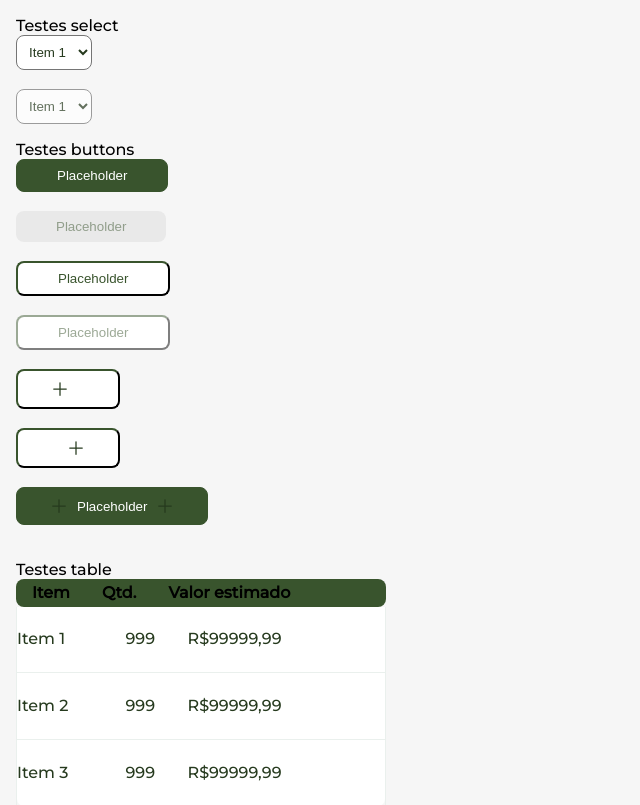
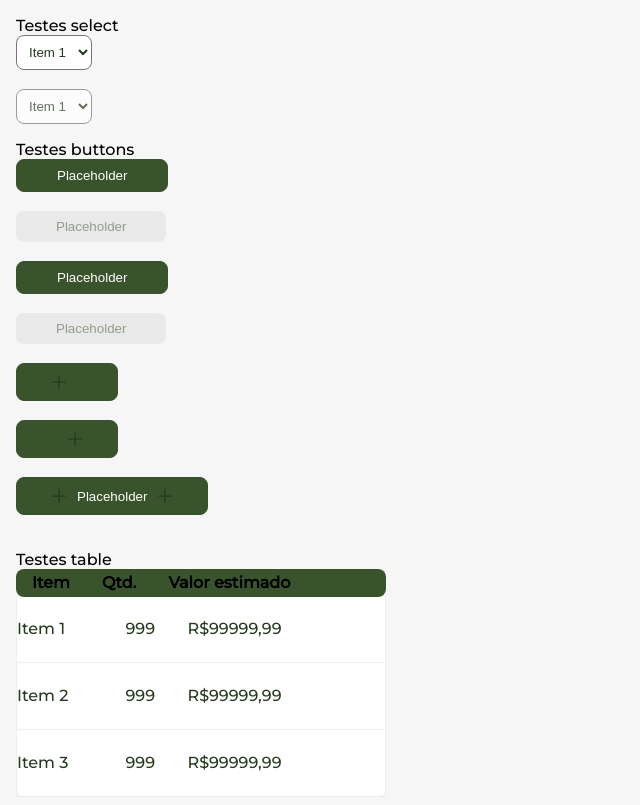
Before and after one commit to DiverIntoDev/-Front-CSR-Fire-Brigades, a Next.js app: page /test_components in a window 1280 px wide. Shown: the top 805 px of the page, without its empty margins (0-640 px from the left). Built offline with nearby package versions, Linux system fonts and the light colour scheme.

Commit message:
FIx post

```diff
--- a/src/app/components/button.js
+++ b/src/app/components/button.js
@@ -1,24 +1,16 @@
-import PropTypes from "prop-types";
 import styles from "./button.module.css";
 import Image from "next/image";
 
-export const ButtonType = {
+export const ButtonStyle = {
   emphasized: styles.emphasized,
   standard: styles.standard
 }
 
-Button.propTypes = {
-  placeholder: PropTypes.string,
-  type: PropTypes.string,
-  disabled: PropTypes.bool,
-  icon: PropTypes.string
-};
-
-export default function Button({placeholder = "", type = ButtonType.emphasized, disabled = false, firstImage = null, secondImage = null, onPress = () => {}}) {
+export default function Button({placeholder = "", style = ButtonStyle.emphasized, disabled = false, firstImage = null, secondImage = null, onPress = () => {}, type = "button"}) {
   const getStyle = () => {
-    let activeStyle = `${styles.button} ${type}`;
+    let activeStyle = `${styles.button} ${style}`;
     if (disabled) {
-      return `${activeStyle} ${type === ButtonType.emphasized ? styles.disabledEmphasized : styles.disabledStandard}`;
+      return `${activeStyle} ${style === ButtonStyle.emphasized ? styles.disabledEmphasized : styles.disabledStandard}`;
     }
     return `${activeStyle}`;
   }
@@ -28,6 +20,7 @@ export default function Button({placeholder = "", type = ButtonType.emphasized,
       className={getStyle()}
       disabled={disabled}
       onClick={(event) => onPress(event)}
+      type={type}
     >
       {firstImage &&
         <Image
--- a/src/app/components/input.js
+++ b/src/app/components/input.js
@@ -7,7 +7,7 @@ import PhoneValidator from "../validators/phoneValidator";
 import TextValidator from "../validators/textValidator";
 import EmailValidator from "../validators/emailValidator";
 
-export default function Input({label, placeholder, height, type = "text", disabled = false}) {
+export default function Input({label, placeholder, height, type = "text", disabled = false, name}) {
   const [hasError, setHasError] = useState(false);
   const [errorMessage, setErrorMessage] = useState("Valor inválido");
   const inputRef = useRef(null);
@@ -55,6 +55,7 @@ export default function Input({label, placeholder, height, type = "text", disabl
           disabled={disabled}
           onChange={(event) => validateInput(event)}
           type={type}
+          name={name}
           style={{height}}
         />
         <br />
--- a/src/app/components/select.js
+++ b/src/app/components/select.js
@@ -1,7 +1,7 @@
 import styles from "./select.module.css"
 import Label from "./label";
 
-export default function Select({label, disabled, placeholder, width, items = [], setSelectedKey = () => {}}) {
+export default function Select({label, disabled, placeholder, width, items = [], name, setSelectedKey = () => {}}) {
   const getStyle = () => {
     if (disabled) {
       return styles.disabled;
@@ -23,6 +23,7 @@ export default function Select({label, disabled, placeholder, width, items = [],
           placeholder={placeholder}
           disabled={disabled}
           onChange={(e) => setSelectedKey(e.target.value)}
+          name={name}
         >
           {items.map((item) => {
             return (
--- a/src/app/test_components/page.js
+++ b/src/app/test_components/page.js
@@ -1,5 +1,5 @@
 import Input from "../components/input";
-import Button, { ButtonType } from "../components/button";
+import Button, { ButtonStyle } from "../components/button";
 import Icons from "../constants/icons";
 import Table from "../components/table";
 import Select from "../components/select";
@@ -27,13 +27,13 @@ function TestComponents() {
         <br/>
         <Button placeholder="Placeholder" disabled={true}/>
         <br/>
-        <Button placeholder="Placeholder" type={ButtonType.standard} disabled={false}/>
+        <Button placeholder="Placeholder" type={ButtonStyle.standard} disabled={false}/>
         <br/>
-        <Button placeholder="Placeholder" type={ButtonType.standard} disabled={true}/>
+        <Button placeholder="Placeholder" type={ButtonStyle.standard} disabled={true}/>
         <br/>
-        <Button type={ButtonType.standard} disabled={false} firstImage={Icons.adicionar}/>
+        <Button type={ButtonStyle.standard} disabled={false} firstImage={Icons.adicionar}/>
         <br/>
-        <Button type={ButtonType.standard} disabled={false} secondImage={Icons.adicionar}/>
+        <Button type={ButtonStyle.standard} disabled={false} secondImage={Icons.adicionar}/>
         <br/>
         <Button placeholder="Placeholder" firstImage={Icons.adicionar} secondImage={Icons.adicionar}/>
         <br/>
```
Also changed, not shown: src/app/contactPage/page.js (+32 -13 lines).
